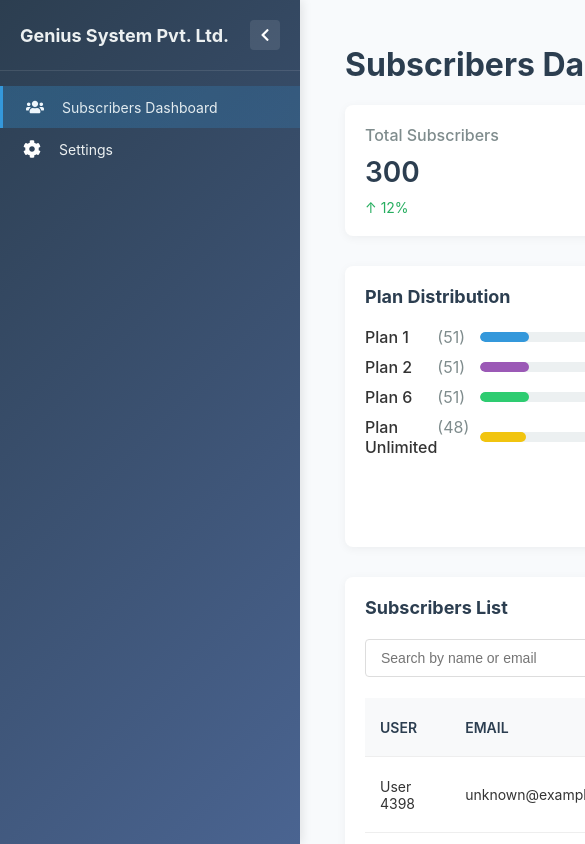
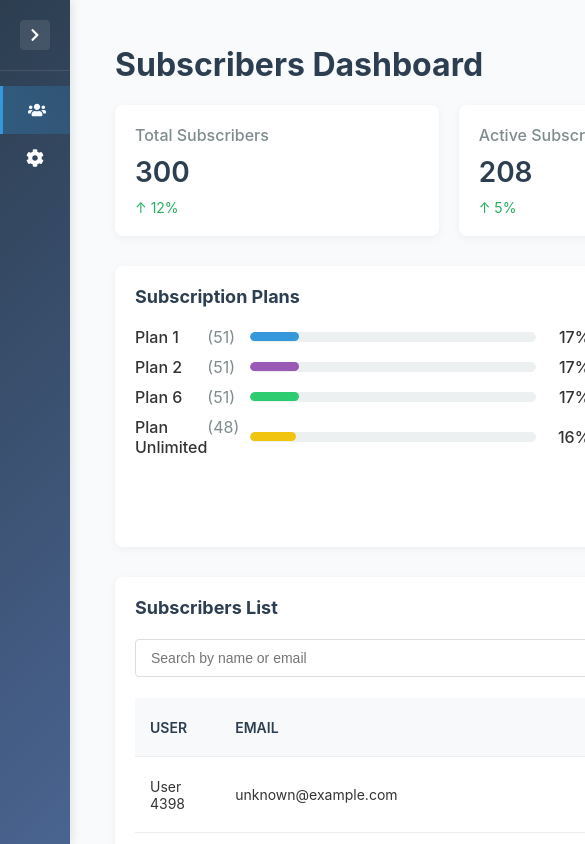
Before and after one commit to iamsujanstha/subscriber-dashboard, a React (Vite) app: page / in a window 390 px wide. Shown: the top 844 px of the page, 585 px wide, since content can reach past the window. Built offline with nearby package versions, Linux system fonts and the light colour scheme.

Commit message:
fix:  pagination and responsiveness

```diff
--- /dev/null
+++ b/src/components/core/sidebar/Sidebar.module.scss
@@ -0,0 +1,112 @@
+.sidebar {
+  width: 300px;
+  background: linear-gradient(135deg, #2c3e50 0%, #4a6491 100%);
+  color: white;
+  transition: width 0.3s ease;
+  overflow: hidden;
+  position: fixed;
+  height: 100%;
+  z-index: 100;
+  box-shadow: 2px 0 10px rgba(0, 0, 0, 0.1);
+
+  &.collapsed {
+    width: 70px;
+
+    .sidebarHeader {
+      justify-content: center;
+      padding: 20px 0;
+    }
+
+    .nav li {
+      justify-content: center;
+      padding: 15px 0;
+    }
+  }
+}
+
+.sidebarHeader {
+  display: flex;
+  justify-content: space-between;
+  align-items: center;
+  padding: 20px;
+  border-bottom: 1px solid rgba(255, 255, 255, 0.1);
+  transition: all 0.3s ease;
+
+  h2 {
+    margin: 0;
+    font-size: 18px;
+    white-space: nowrap;
+    color: #ecf0f1;
+  }
+}
+
+.toggleButton {
+  background: rgba(255, 255, 255, 0.1);
+  border: none;
+  color: white;
+  font-size: 14px;
+  cursor: pointer;
+  padding: 8px;
+  border-radius: 4px;
+  display: flex;
+  align-items: center;
+  justify-content: center;
+  transition: all 0.2s;
+
+  &:hover {
+    background: rgba(255, 255, 255, 0.2);
+  }
+}
+
+.nav {
+  padding: 15px 0;
+
+  ul {
+    list-style: none;
+    padding: 0;
+    margin: 0;
+  }
+
+  li {
+    padding: 12px 20px;
+    cursor: pointer;
+    display: flex;
+    align-items: center;
+    transition: all 0.2s;
+    position: relative;
+    overflow: hidden;
+
+    &:hover {
+      background: rgba(255, 255, 255, 0.1);
+    }
+
+    &.active {
+      background: rgba(52, 152, 219, 0.2);
+      border-left: 3px solid #3498db;
+
+      &::before {
+        content: '';
+        position: absolute;
+        top: 0;
+        left: 0;
+        width: 100%;
+        height: 100%;
+        background: linear-gradient(90deg, rgba(52, 152, 219, 0.1) 0%, transparent 100%);
+      }
+    }
+
+    .icon {
+      font-size: 18px;
+      min-width: 24px;
+      display: flex;
+      justify-content: center;
+    }
+
+    .label {
+      margin-left: 15px;
+      white-space: nowrap;
+      font-size: 14px;
+      color: #ecf0f1;
+    }
+  }
+}
--- /dev/null
+++ b/src/components/core/sidebar/Sidebar.tsx
@@ -0,0 +1,43 @@
+import React from 'react';
+import styles from './Sidebar.module.scss';
+import { FaUsers, FaCog, FaChevronLeft, FaChevronRight } from 'react-icons/fa';
+
+interface SidebarProps {
+  isCollapsed: boolean;
+  onToggle: () => void;
+  activeItem?: number;
+}
+const menuItems = [
+  { icon: <FaUsers />, label: 'Subscribers Dashboard' },
+  { icon: <FaCog />, label: 'Settings' },
+];
+
+const Sidebar: React.FC<SidebarProps> = ({ isCollapsed, onToggle, activeItem = 0 }) => {
+  return (
+    <aside className={`${styles.sidebar} ${isCollapsed ? styles.collapsed : ''}`}>
+      <div className={styles.sidebarHeader}>
+        {!isCollapsed && <h2>Genius System Pvt. Ltd.</h2>}
+        <button onClick={onToggle} className={styles.toggleButton}>
+          {isCollapsed ? <FaChevronRight /> : <FaChevronLeft />}
+        </button>
+      </div>
+
+      <nav className={styles.nav}>
+        <ul>
+          {menuItems.map((item, index) => (
+            <li
+              key={index}
+              className={index === activeItem ? styles.active : ''}
+              title={isCollapsed ? item.label : ''}
+            >
+              <span className={styles.icon}>{item.icon}</span>
+              {!isCollapsed && <span className={styles.label}>{item.label}</span>}
+            </li>
+          ))}
+        </ul>
+      </nav>
+    </aside>
+  );
+};
+
+export default Sidebar;
--- a/src/components/layout/Layout.module.scss
+++ b/src/components/layout/Layout.module.scss
@@ -1,120 +1,6 @@
 .layout {
   display: flex;
   min-height: 100vh;
-  width: 100%;
-}
-
-.sidebar {
-  width: 300px;
-  background: linear-gradient(135deg, #2c3e50 0%, #4a6491 100%);
-  color: white;
-  transition: width 0.3s ease;
-  overflow: hidden;
-  position: fixed;
-  height: 100vh;
-  z-index: 100;
-  box-shadow: 2px 0 10px rgba(0, 0, 0, 0.1);
-
-  &.collapsed {
-    width: 70px;
-
-    .sidebarHeader {
-      justify-content: center;
-      padding: 20px 0;
-    }
-
-    .nav li {
-      justify-content: center;
-      padding: 15px 0;
-    }
-  }
-}
-
-.sidebarHeader {
-  display: flex;
-  justify-content: space-between;
-  align-items: center;
-  padding: 20px;
-  border-bottom: 1px solid rgba(255, 255, 255, 0.1);
-  transition: all 0.3s ease;
-
-  h2 {
-    margin: 0;
-    font-size: 18px;
-    white-space: nowrap;
-    color: #ecf0f1;
-  }
-}
-
-.toggleButton {
-  background: rgba(255, 255, 255, 0.1);
-  border: none;
-  color: white;
-  font-size: 14px;
-  cursor: pointer;
-  padding: 8px;
-  border-radius: 4px;
-  display: flex;
-  align-items: center;
-  justify-content: center;
-  transition: all 0.2s;
-
-  &:hover {
-    background: rgba(255, 255, 255, 0.2);
-  }
-}
-
-.nav {
-  padding: 15px 0;
-
-  ul {
-    list-style: none;
-    padding: 0;
-    margin: 0;
-  }
-
-  li {
-    padding: 12px 20px;
-    cursor: pointer;
-    display: flex;
-    align-items: center;
-    transition: all 0.2s;
-    position: relative;
-    overflow: hidden;
-
-    &:hover {
-      background: rgba(255, 255, 255, 0.1);
-    }
-
-    &.active {
-      background: rgba(52, 152, 219, 0.2);
-      border-left: 3px solid #3498db;
-
-      &::before {
-        content: '';
-        position: absolute;
-        top: 0;
-        left: 0;
-        width: 100%;
-        height: 100%;
-        background: linear-gradient(90deg, rgba(52, 152, 219, 0.1) 0%, transparent 100%);
-      }
-    }
-
-    .icon {
-      font-size: 18px;
-      min-width: 24px;
-      display: flex;
-      justify-content: center;
-    }
-
-    .label {
-      margin-left: 15px;
-      white-space: nowrap;
-      font-size: 14px;
-      color: #ecf0f1;
-    }
-  }
 }
 
 .mainContent {
@@ -123,5 +9,4 @@
   transition: margin-left 0.3s ease;
   background-color: #f8fafc;
   min-height: 100vh;
-  /* Default sidebar width */
 }
--- a/src/components/layout/Layout.tsx
+++ b/src/components/layout/Layout.tsx
@@ -1,11 +1,6 @@
-import React, { useState } from 'react';
+import React, { useState, useEffect } from 'react';
 import styles from './Layout.module.scss';
-import {
-  FaUsers,
-  FaCog,
-  FaChevronLeft,
-  FaChevronRight
-} from 'react-icons/fa';
+import Sidebar from '@/components/core/sidebar/Sidebar';
 
 interface LayoutProps {
   children: React.ReactNode;
@@ -13,43 +8,45 @@ interface LayoutProps {
 
 const Layout: React.FC<LayoutProps> = ({ children }) => {
   const [isSidebarCollapsed, setIsSidebarCollapsed] = useState(false);
+  const [, setIsMobileView] = useState(false);
+
+  // Watch for screen resize
+  useEffect(() => {
+    const handleResize = () => {
+      const isMobile = window.innerWidth <= 768;
+      setIsMobileView(isMobile);
+
+      // Auto-collapse on small screens
+      if (isMobile) {
+        setIsSidebarCollapsed(true);
+      }
+    };
+
+    handleResize(); // run on mount
+    window.addEventListener('resize', handleResize);
+    return () => window.removeEventListener('resize', handleResize);
+  }, []);
 
   const toggleSidebar = () => {
-    setIsSidebarCollapsed(!isSidebarCollapsed);
+    // On mobile, just toggle; on desktop, allow expand/collapse
+    setIsSidebarCollapsed(prev => !prev);
   };
-
-  const menuItems = [
-    { icon: <FaUsers />, label: 'Subscribers Dashboard' },
-    { icon: <FaCog />, label: 'Settings' },
-  ];
 
   return (
     <div className={styles.layout}>
-      <aside className={`${styles.sidebar} ${isSidebarCollapsed ? styles.collapsed : ''}`}>
-        <div className={styles.sidebarHeader}>
-          {!isSidebarCollapsed && <h2>Genius System Pvt. Ltd.</h2>}
-          <button onClick={toggleSidebar} className={styles.toggleButton}>
-            {isSidebarCollapsed ? <FaChevronRight /> : <FaChevronLeft />}
-          </button>
-        </div>
+      <Sidebar
+        isCollapsed={isSidebarCollapsed}
+        onToggle={toggleSidebar}
+        activeItem={0}
+      />
 
-        <nav className={styles.nav}>
-          <ul>
-            {menuItems.map((item, index) => (
-              <li
-                key={index}
-                className={index === 0 ? styles.active : ''}
-                title={isSidebarCollapsed ? item.label : ''}
-              >
-                <span className={styles.icon}>{item.icon}</span>
-                {!isSidebarCollapsed && <span className={styles.label}>{item.label}</span>}
-              </li>
-            ))}
-          </ul>
-        </nav>
-      </aside>
-
-      <main className={styles.mainContent} style={{ marginLeft: isSidebarCollapsed ? '70px' : '300px' }}>
+      <main
+        className={styles.mainContent}
+        style={{
+          marginLeft: isSidebarCollapsed ? '70px' : '300px',
+          transition: 'margin-left 0.3s ease',
+        }}
+      >
         {children}
       </main>
     </div>
--- a/src/pages/subscribers-dashboard/SubscribersDashboard.tsx
+++ b/src/pages/subscribers-dashboard/SubscribersDashboard.tsx
@@ -6,8 +6,9 @@ import SubscriberList from '@/pages/subscribers-dashboard/components/subscriber-
 import { planOptions, statusOptions } from '@/pages/subscribers-dashboard/subscribers.schema';
 import type { Subscriber, SubscriptionPlan } from '@/types/subscriber';
 import { useDebounce } from '@/hooks/useDebounce';
-import { getCombinedSubscribers } from '@/services/dataService';
+import { getCombinedSubscribers } from '@/services/subscribers.service';
 import Select from '@/components/ui/select/Select';
+import { removeUrlParam, resetUrlParams, updateUrlParam } from '@/utils/url';
 
 
 const SubscribersDashboard: React.FC = () => {
@@ -16,6 +17,7 @@ const SubscribersDashboard: React.FC = () => {
   const [selectedStatus, setSelectedStatus] = useState<'All' | 'Active' | 'Expired'>('All');
   const [subscribers, setSubscribers] = useState<Subscriber[]>([]);
   const [isLoading, setIsLoading] = useState(true);
+  const [pageNumber, setPageNumber] = useState(1);
 
   const debouncedSearchTerm = useDebounce(searchTerm, 500);
 
@@ -32,6 +34,20 @@ const SubscribersDashboard: React.FC = () => {
     };
 
     loadData();
+  }, []);
+
+  useEffect(function updateUrlOnPageNoChange() {
+    if (pageNumber > 1) {
+      updateUrlParam('page', String(pageNumber));
+    } else {
+      removeUrlParam('page');
+    }
+  }, [pageNumber]);
+
+  useEffect(function syncPageNoWithUrl() {
+    const params = new URLSearchParams(window.location.search);
+    const page = params.get('page');
+    if (page) setPageNumber(Number(page));
   }, []);
 
   const filteredSubscribers = useMemo(() => {
@@ -55,15 +71,20 @@ const SubscribersDashboard: React.FC = () => {
 
   const handlePlanChange = useCallback((value: string) => {
     setSelectedPlan(value as SubscriptionPlan | 'All');
+    setPageNumber(1);
+    resetUrlParams();
   }, []);
 
   const handleStatusChange = useCallback((value: string) => {
     setSelectedStatus(value as 'All' | 'Active' | 'Expired');
-
+    setPageNumber(1);
+    resetUrlParams();
   }, []);
 
   const handleSearchChange = useCallback((e: React.ChangeEvent<HTMLInputElement>) => {
     setSearchTerm(e.target.value);
+    setPageNumber(1);
+    resetUrlParams();
   }, []);
 
   if (isLoading) {
@@ -97,12 +118,12 @@ const SubscribersDashboard: React.FC = () => {
 
       <div className={styles.chartsRow}>
         <div className={styles.chartContainer}>
-          <h2>Plan Distribution</h2>
+          <h2>Subscription Plans</h2>
           <PlanDistributionChart subscribers={subscribers} />
         </div>
         <div className={styles.chartContainer}>
-          <h2>Subscribers Over Time</h2>
-          <div className={styles.placeholderChart}>Chart placeholder</div>
+          <h2>Subscribers Chart</h2>
+          <div className={styles.placeholderChart}>**Chart as per requirement**</div>
         </div>
       </div>
 
@@ -130,7 +151,7 @@ const SubscribersDashboard: React.FC = () => {
             className={styles.filterSelect}
           />
         </div>
-        <SubscriberList subscribers={filteredSubscribers} />
+        <SubscriberList subscribers={filteredSubscribers} currentPageNumber={pageNumber} handlePageNumber={setPageNumber} />
       </div>
     </div>
   );
--- a/src/pages/subscribers-dashboard/components/plan-distribution/PlanDistribution.module.scss
+++ b/src/pages/subscribers-dashboard/components/plan-distribution/PlanDistribution.module.scss
@@ -33,7 +33,7 @@
 }
 
 .progressBar {
-  height: 100%;
+  height: 90%;
   border-radius: 5px;
 }
 
--- a/src/pages/subscribers-dashboard/components/plan-distribution/PlanDistributionChart.tsx
+++ b/src/pages/subscribers-dashboard/components/plan-distribution/PlanDistributionChart.tsx
@@ -42,7 +42,6 @@ const PlanDistributionChart: React.FC<PlanDistributionChartProps> = ({ subscribe
   );
 };
 
-// Helper function to get color for each plan
 const getPlanColor = (plan: SubscriptionPlan): string => {
   switch (plan) {
     case 'Plan 1': return '#3498db';
--- /dev/null
+++ b/src/utils/url.ts
@@ -0,0 +1,15 @@
+export const resetUrlParams = () => {
+  window.history.replaceState(null, '', window.location.pathname);
+};
+
+export const updateUrlParam = (key: string, value: string) => {
+  const url = new URL(window.location.href);
+  url.searchParams.set(key, value);
+  window.history.replaceState(null, '', url.toString());
+};
+
+export const removeUrlParam = (key: string) => {
+  const url = new URL(window.location.href);
+  url.searchParams.delete(key);
+  window.history.replaceState(null, '', url.toString());
+};
```
Also changed, not shown: src/pages/subscribers-dashboard/components/subscriber-list/SubscriberList.tsx (+14 -13 lines), src/services/subscribers.service.ts (renamed from src/services/dataService.ts, +5 -5 lines), src/styles/_mixins.scss (added, +26 -0 lines), src/utils/pagination.ts (+0 -16 lines).
